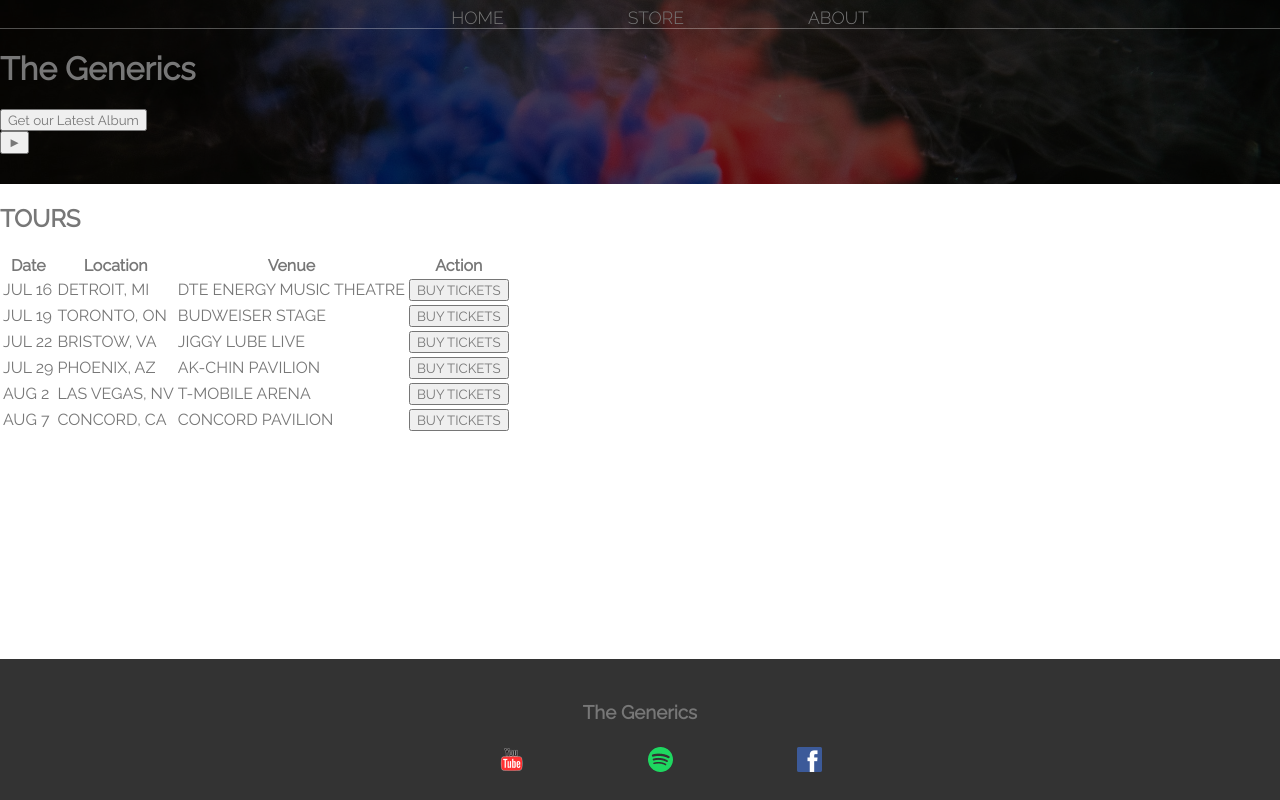
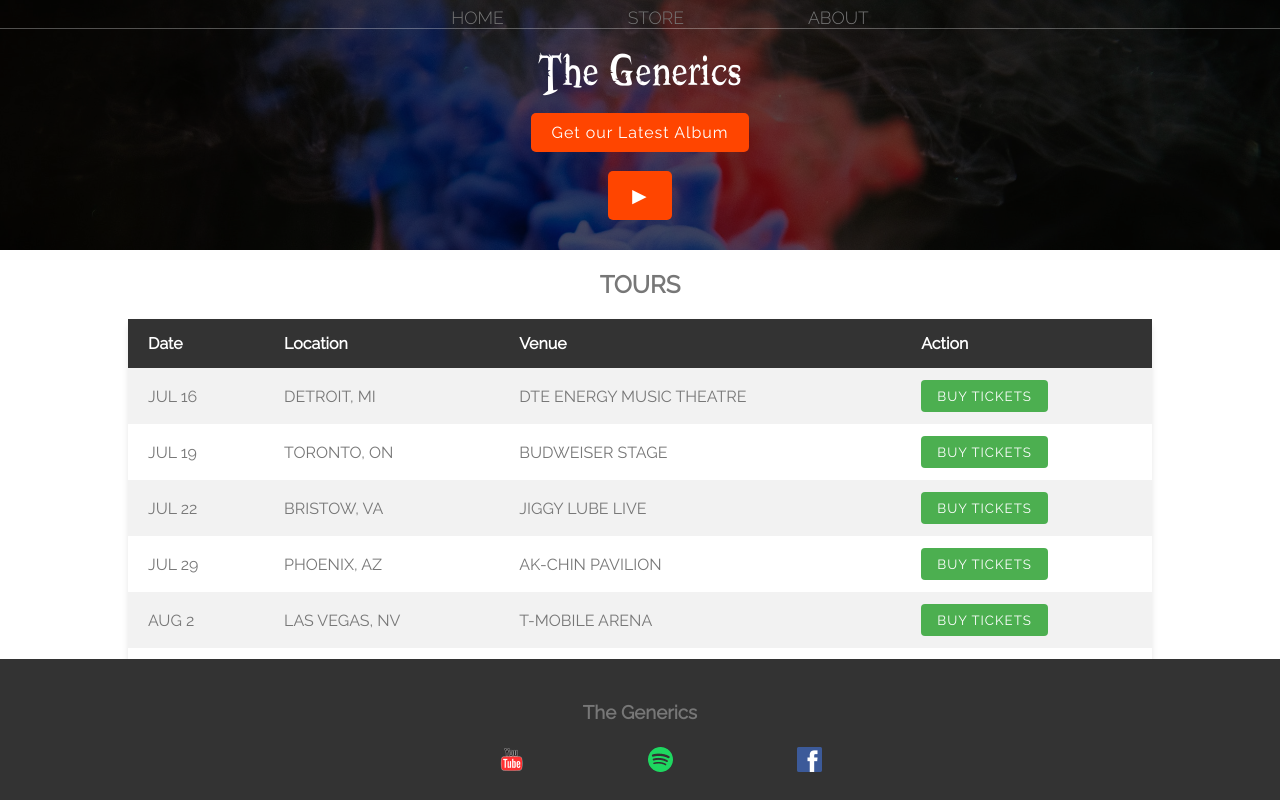
Before and after one commit to alok-38/learn-enough, a PHP site: page / in a window 1280 px wide. Run offline with PHP 8.4, Linux system fonts and the light colour scheme; some web fonts are replaced.

Commit message:
Done with the home page

```diff
--- a/html-tutorial/band-page/about.html
+++ b/html-tutorial/band-page/about.html
@@ -17,7 +17,7 @@
         </nav>
         <h1>The Generics</h1>
     </header>
-    <section>
+    <section class="about-section">
         <h2>ABOUT</h2>
         <p>Welcome to the vibrant world of The Generics! We are not just a band; we are a harmonious fusion of passion, creativity, and sheer talent. Our journey began with a simple dream - to create music that resonates with the soul and uplifts the spirits of our listeners.</p>
         <img src="./assets/images/Band Members.png" alt="The Generics Band Members">
--- a/html-tutorial/band-page/index.html
+++ b/html-tutorial/band-page/index.html
@@ -18,9 +18,9 @@
         <h1>The Generics</h1>
         <button type="button">Get our Latest Album</button>
         <br>
-        <button type="button">&#9658;</button>
+        <button class="arrow" type="button">&#9658;</button>
     </header>
-    <section>
+    <section class="tour-section">
         <h2>TOURS</h2>
         <table>
             <tr>
--- a/html-tutorial/band-page/main.css
+++ b/html-tutorial/band-page/main.css
@@ -26,6 +26,46 @@ nav {
     font-weight: lighter;
     border-bottom: 1px solid rgba(255, 255, 255, .3);
 }
+
+h1 {
+    text-align: center;
+    margin: 10px 0;
+    font-size: 4em;
+    font-family: "Booter - Zero Zero";
+    font-weight: normal;
+    color: white;
+}
+
+header button {
+    display: block;
+    margin: auto;
+    padding: 10px 20px;
+    border: none;
+    background-color: #ff4500;
+    color: #fff;
+    font-size: 16px;
+    border-radius: 5px;
+    cursor: pointer;
+    transition: background-color 0.3s ease;
+    letter-spacing: 1px;
+}
+
+header button:hover,
+header button:focus {
+    background-color: #ff5e3a;
+}
+
+/* Play button */
+button.arrow {
+    background-color: #ff4500;
+    font-size: 24px;
+    transition: background-color 0.3s ease, border-color 0.3s ease;
+  }
+
+  button.arrow:hover,
+  button.arrow:focus {
+    background-color: #ff5e3a;
+  }
 
 ul {
     list-style-type: none;
@@ -60,6 +100,54 @@ header {
     padding-bottom: 30px;
 }
 
+h2 {
+    text-align: center;
+}
+
+/* Table */
+table {
+    margin: 0 auto;
+    border-collapse: collapse;
+    width: 80%;
+    background-color: #fff;
+    border-radius: 8px;
+    box-shadow: 0 4px 6px rgba(0, 0, 0, 0.1);
+    line-height: 1.6;
+}
+
+tr {
+    text-align: center;
+}
+
+th, td {
+    padding: 12px 20px;
+    text-align: left;
+  }
+
+  th {
+    background-color: #333;
+    color: #fff;
+  }
+
+  tr:nth-child(even) {
+    background-color: #f2f2f2;
+  }
+
+  table button {
+    padding: 8px 16px;
+    border: none;
+    background-color: #4CAF50;
+    color: #fff;
+    border-radius: 4px;
+    cursor: pointer;
+    transition: background-color 0.3s ease;
+    letter-spacing: 1px;
+  }
+
+  table button:hover {
+    background-color: #45a049;
+  }
+
 /* Button styling */
 button {
     cursor: pointer;
@@ -78,3 +166,5 @@ footer {
 footer a:hover {
     background: none;
 }
+
+/*  */
--- a/html-tutorial/band-page/store.html
+++ b/html-tutorial/band-page/store.html
@@ -17,7 +17,7 @@
         </nav>
         <h1>The Generics</h1>
     </header>
-    <section>
+    <section class="store-section">
         <h2>MUSIC</h2>
         <div>
             <div>
```
